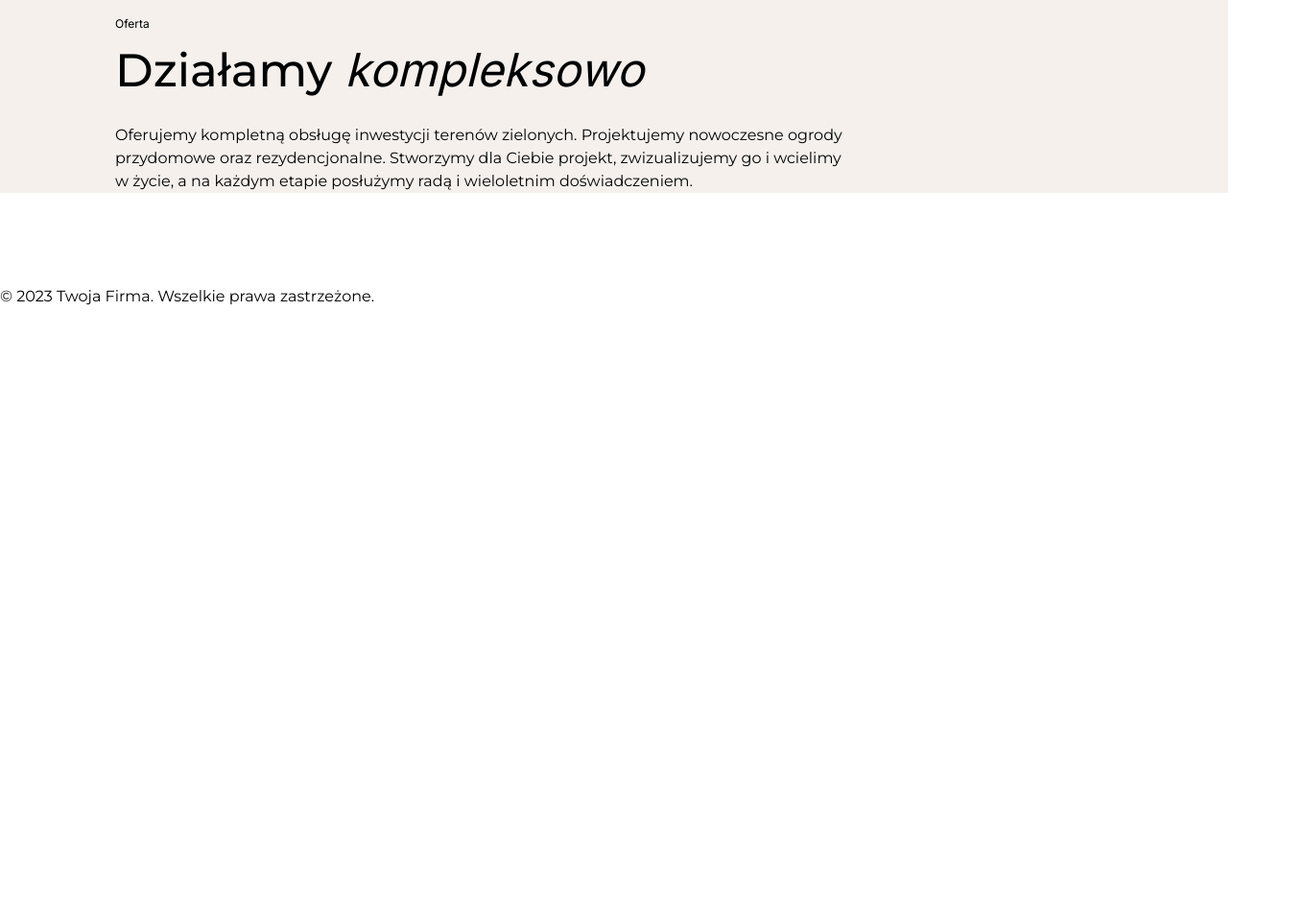
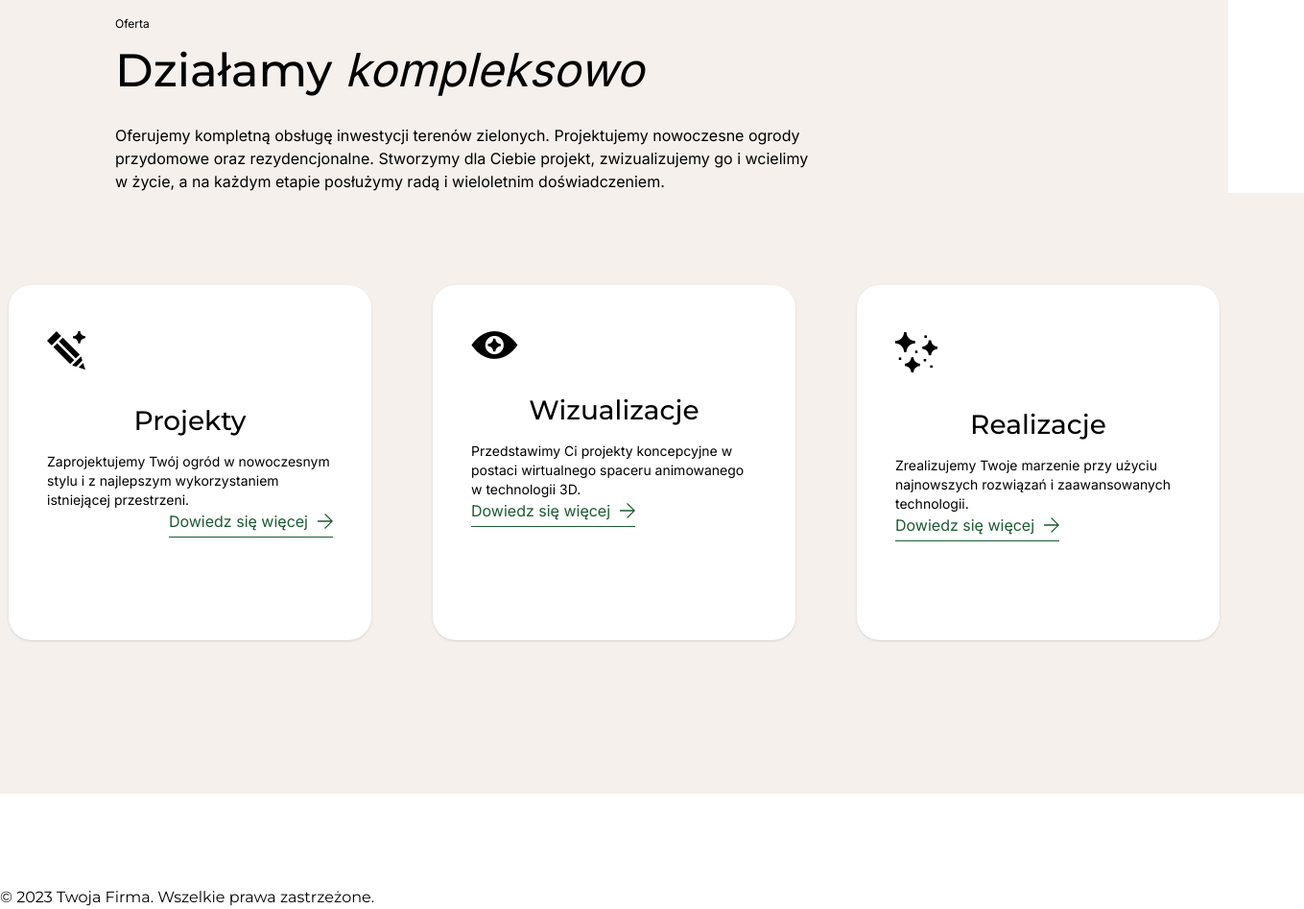
Before and after one commit to kajzerkasia/GiardDesign, a website: page src/index.html in a window 1280 px wide. Shown: the part 880-1827 px from the top of the page at 96% size, 1359 px wide, since content can reach past the window. Before the commit the page ends 1201 px from the top, so only its background shows below. Drawn offline with nearby package versions, Linux system fonts and the light colour scheme; files that its build step writes are made by us from their sources.

Commit message:
Expanded the offer-section.

```diff
--- a/src/custom-styles.css
+++ b/src/custom-styles.css
@@ -59,4 +59,7 @@
     width: 760px;
 }
 
-/* @TODO: Slider - do poprawy - margines po prawej przy zmianie slajdów */
+.img-garden {
+    z-index: -50;
+}
+/* @TODO: Slider - do poprawy - margines po prawej przy zmianie slajdów, poprawić nawigację żeby była widoczna nad sliderem */
--- a/src/index.html
+++ b/src/index.html
@@ -19,12 +19,12 @@
             <img src="../assets/giarddesign.svg" alt="Logo marki GiardDesign">
             <ul class="flex items-center space-x-11">
                 <li class="relative group hover:-translate-y-1 transition-transform">
-                    <a href="#" class="dropdown-link flex items-center">
+                    <a href="#" class="dropdown-link flex items-center z-50">
                         Oferta
                         <img src="../assets/Icon.svg" alt="Strzałka w dół - rozwijane menu"
                              class="ml-1 w-4 h-4 transform click-rotate-180">
                     </a>
-                    <div class="dropdown-content z-10 absolute hidden md:block shadow-md py-2 space-y-2 shadow-lg rounded-lg transform transition duration-300 opacity-0 scale-95 bg-white">
+                    <div class="dropdown-content z-50 absolute hidden md:block shadow-md py-2 space-y-2 shadow-lg rounded-lg transform transition duration-300 opacity-0 scale-95 bg-white">
                         <a href="#" class="block px-4 py-2 hover:bg-gray-100">Projekty</a>
                         <a href="#" class="block px-4 py-2 hover:bg-gray-100">Wizualizacje</a>
                         <a href="#" class="block px-4 py-2 hover:bg-gray-100">Realizacje</a>
@@ -103,7 +103,7 @@
                                     </button>
                                 </div>
                             </div>
-                            <div>
+                            <div class="img-garden">
                                 <img src="../assets/GardenImage2.jpg" alt="">
                             </div>
                         </div>
@@ -128,7 +128,7 @@
                                     </button>
                                 </div>
                             </div>
-                            <div>
+                            <div class="img-garden">
                                 <img src="../assets/GardenImage3.jpg" alt="">
                             </div>
                         </div>
@@ -155,10 +155,50 @@
                 <p class="text-xs font-p font-normal mt-28 mb-4">Oferta</p>
                 <h2 class="font-body text-5xl font-medium mb-8">Działamy <span
                         class="font-p italic font-medium">kompleksowo</span></h2>
-            <p class="text-width text-base text-p">Oferujemy kompletną obsługę inwestycji terenów zielonych. Projektujemy nowoczesne ogrody przydomowe oraz
-                rezydencjonalne. Stworzymy dla Ciebie projekt, zwizualizujemy go i wcielimy w życie, a na każdym etapie
+                <p class="text-width text-base font-p">Oferujemy kompletną obsługę inwestycji terenów zielonych.
+                    Projektujemy nowoczesne ogrody przydomowe oraz
+                    rezydencjonalne. Stworzymy dla Ciebie projekt, zwizualizujemy go i wcielimy <br>w życie, a na każdym
+                    etapie
                     posłużymy radą i wieloletnim doświadczeniem.</p>
             </header>
+        </div>
+    </section>
+</main>
+<main class="flex justify-center">
+    <section class="flex justify-center items-center bg-gray-100 pt-24 pb-40 site-width bg-grey">
+        <div class="flex justify-between">
+            <div class="w-1/3 bg-white rounded shadow ml-[88px] rounded-3xl">
+                <article class="px-10 py-12 w-[378px] h-[370px]">
+                    <img src="../assets/PencilIcon.png" alt="">
+                    <p class="text-center text-[28px] font-body font-medium pt-8 pb-3">Projekty</p>
+                    <p class="font-p font-normal text-sm mb-auto">Zaprojektujemy Twój ogród w nowoczesnym stylu i z najlepszym
+                        wykorzystaniem istniejącej
+                        przestrzeni.</p>
+                    <button class="text-green flex items-center space-x-2 font-p text-base border-b border-green pb-1 justify-self-end">Dowiedz się więcej <img
+                            src="../assets/MiniArrowIcon.svg" alt="" class="pl-[10px]"></button>
+                </article>
+            </div>
+            <div class="w-1/3 bg-white rounded shadow mx-[64px] rounded-3xl">
+                <article class="px-10 py-12 w-[378px] h-[370px]">
+                    <img src="../assets/EyeIcon.png" alt="">
+                    <p class="text-center text-[28px] font-body font-medium pt-8 pb-3">Wizualizacje</p>
+                    <p class="font-p font-normal text-sm">Przedstawimy Ci projekty koncepcyjne w postaci wirtualnego
+                        spaceru animowanego w technologii 3D.
+                    </p>
+                    <button class="text-green flex items-center space-x-2 font-p text-base border-b border-green pb-1">Dowiedz się więcej <img
+                            src="../assets/MiniArrowIcon.svg" alt="" class="pl-[10px]"></button>
+                </article>
+            </div>
+            <div class="w-1/3 bg-white rounded shadow mr-[88px] rounded-3xl">
+                <article class="px-10 py-12 w-[378px] h-[370px]">
+                    <img src="../assets/MagicIcon.png" alt="">
+                    <p class="text-center text-[28px] font-body font-medium pt-8 pb-3">Realizacje</p>
+                    <p class="font-p font-normal text-sm">Zrealizujemy Twoje marzenie przy użyciu najnowszych rozwiązań
+                        i zaawansowanych technologii.</p>
+                    <button class="text-green flex items-center space-x-2 font-p text-base border-b border-green pb-1">Dowiedz się więcej <img
+                            src="../assets/MiniArrowIcon.svg" alt="" class="pl-[10px]"></button>
+                </article>
+            </div>
         </div>
     </section>
 </main>
```
Also changed, not shown: assets/EyeIcon.png (added), assets/MagicIcon.png (added), assets/MiniArrowIcon.svg (added), assets/PencilIcon.png (added). Lines whose indentation alone changed are shown as unchanged.
